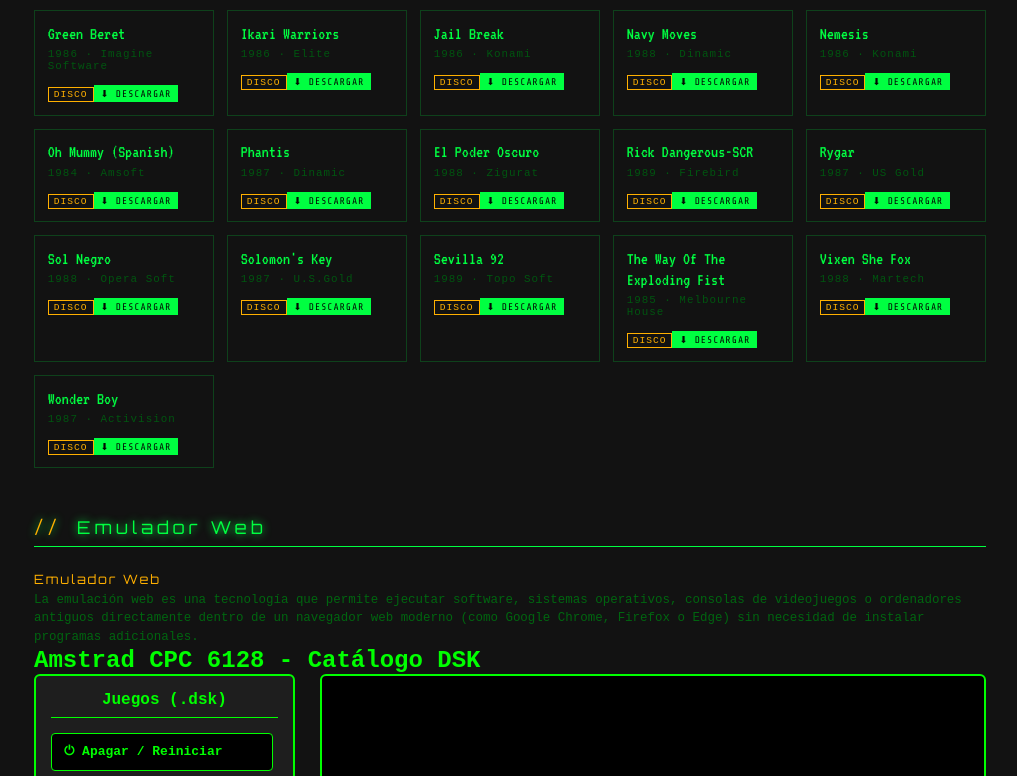
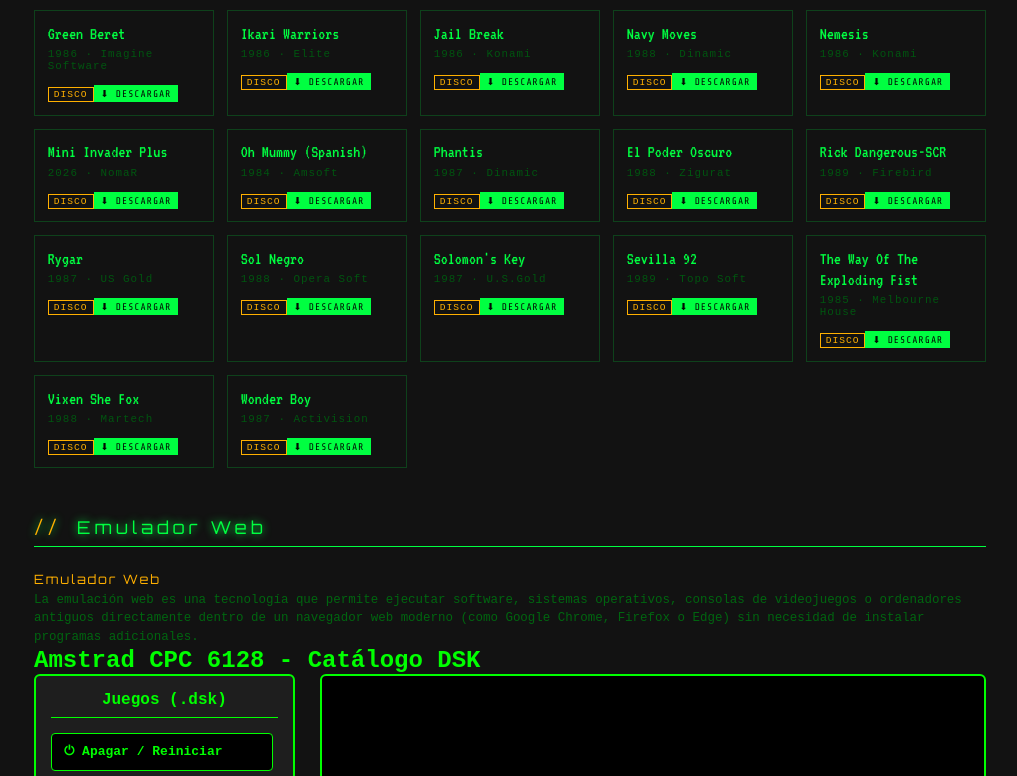
Before and after one commit to nomar2/amstrad, a plain HTML site: page index.html in a window 1280 px wide. Shown: the part 4588-5364 px from the top of the page, without its empty margins (130-1147 px from the left). Drawn offline with nearby package versions, Linux system fonts and the light colour scheme.

Commit message:
Add files via upload

```diff
--- a/index.html
+++ b/index.html
@@ -544,6 +544,7 @@
 <div class="game-item"><div class="gi-title">Jail Break</div><div class="gi-year">1986 · Konami</div><div class="gi-badge badge-disco">DISCO</div><a class="dl-btn" href="dsk/jail_break.dsk" download>⬇ DESCARGAR</a></div>
 <div class="game-item"><div class="gi-title">Navy Moves</div><div class="gi-year">1988 · Dinamic</div><div class="gi-badge badge-disco">DISCO</div><a class="dl-btn" href="dsk/navy.dsk" download>⬇ DESCARGAR</a></div>
 <div class="game-item"><div class="gi-title">Nemesis</div><div class="gi-year">1986 · Konami</div><div class="gi-badge badge-disco">DISCO</div><a class="dl-btn" href="dsk/nemesis.dsk" download>⬇ DESCARGAR</a></div>
+<div class="game-item"><div class="gi-title">Mini Invader Plus</div><div class="gi-year">2026 · NomaR</div><div class="gi-badge badge-disco">DISCO</div><a class="dl-btn" href="dsk/minvplus.dsk" download>⬇ DESCARGAR</a></div>
 <div class="game-item"><div class="gi-title">Oh Mummy (Spanish)</div><div class="gi-year">1984 · Amsoft</div><div class="gi-badge badge-disco">DISCO</div><a class="dl-btn" href="dsk/oh mummy (spanish).dsk" download>⬇ DESCARGAR</a></div>
 <div class="game-item"><div class="gi-title">Phantis</div><div class="gi-year">1987 · Dinamic</div><div class="gi-badge badge-disco">DISCO</div><a class="dl-btn" href="dsk/phantis.dsk" download>⬇ DESCARGAR</a></div>
 <div class="game-item"><div class="gi-title">El Poder Oscuro</div><div class="gi-year">1988 · Zigurat</div><div class="gi-badge badge-disco">DISCO</div><a class="dl-btn" href="dsk/poder_oscuro.dsk" download>⬇ DESCARGAR</a></div>
@@ -689,6 +690,7 @@
         <button class="btn-game" onclick="cargarDisco('jail_break.dsk')">🎮 Jail Break</button>
         <button class="btn-game" onclick="cargarDisco('navy.dsk')">🎮 Navy Moves</button>
         <button class="btn-game" onclick="cargarDisco('nemesis.dsk')">🎮 Nemesis</button>
+        <button class="btn-game" onclick="cargarDisco('minvplus.dsk')">🎮 Mini Invader Plus</button>
         <button class="btn-game" onclick="cargarDisco('oh mummy (spanish).dsk')">🎮 Oh Mummy</button>
         <button class="btn-game" onclick="cargarDisco('phantis.dsk')">🎮 Phantis</button>
         <button class="btn-game" onclick="cargarDisco('poder_oscuro.dsk')">🎮 El Poder Oscuro</button>
```
